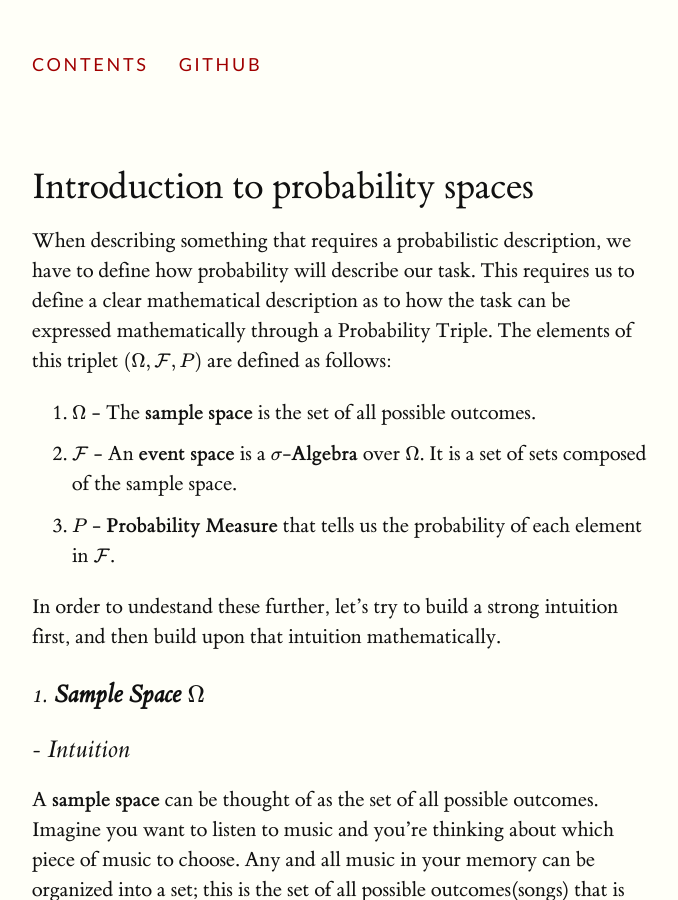
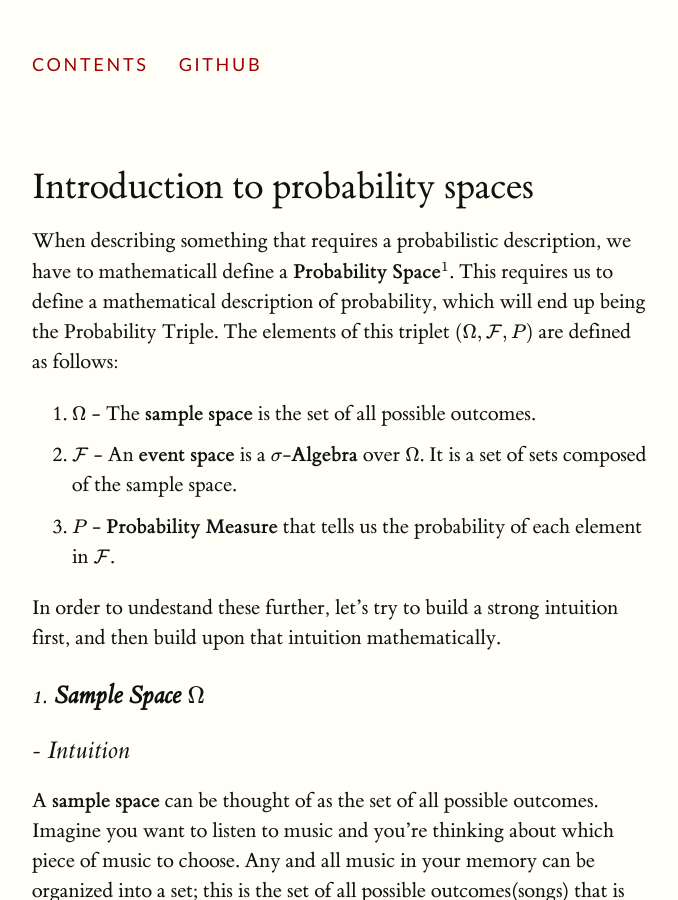
Before and after one commit to luisgc2116/luis_notes, a Jekyll site: the page built from published_notes/fundamental/intro_prob_spaces/index.md, in a window 1280 px wide and 900 px high. Shown: the whole window, without its empty margins (128-806 px from the left). Built offline with Jekyll 4.4.1, drawn with Linux system fonts in a browser that asks for light colours; formulas are drawn with MathJax 3.

Commit message:
Update index.md

```diff
--- a/published_notes/fundamental/intro_prob_spaces/index.md
+++ b/published_notes/fundamental/intro_prob_spaces/index.md
@@ -3,7 +3,7 @@ layout: post
 title: Introduction to Probability Spaces
 ---
 
-When describing something that requires a probabilistic description, we have to define how probability will describe our task. This requires us to define a clear mathematical description as to how the task can be expressed mathematically through a Probability Triple. The elements of this triplet $$(\Omega, \mathcal{F}, P)$$ are defined as follows:
+When describing something that requires a probabilistic description, we have to mathematicall define a **Probability Space**$$^1$$. This requires us to define a mathematical description of probability, which will end up being the Probability Triple. The elements of this triplet $$(\Omega, \mathcal{F}, P)$$ are defined as follows:
 
 1. $$\Omega$$ - The **sample space** is the set of all possible outcomes.
 2. $$\mathcal{F}$$ - An **event space** is a **$$\sigma$$-Algebra** over $$\Omega$$. It is a set of sets composed of the sample space.
```
